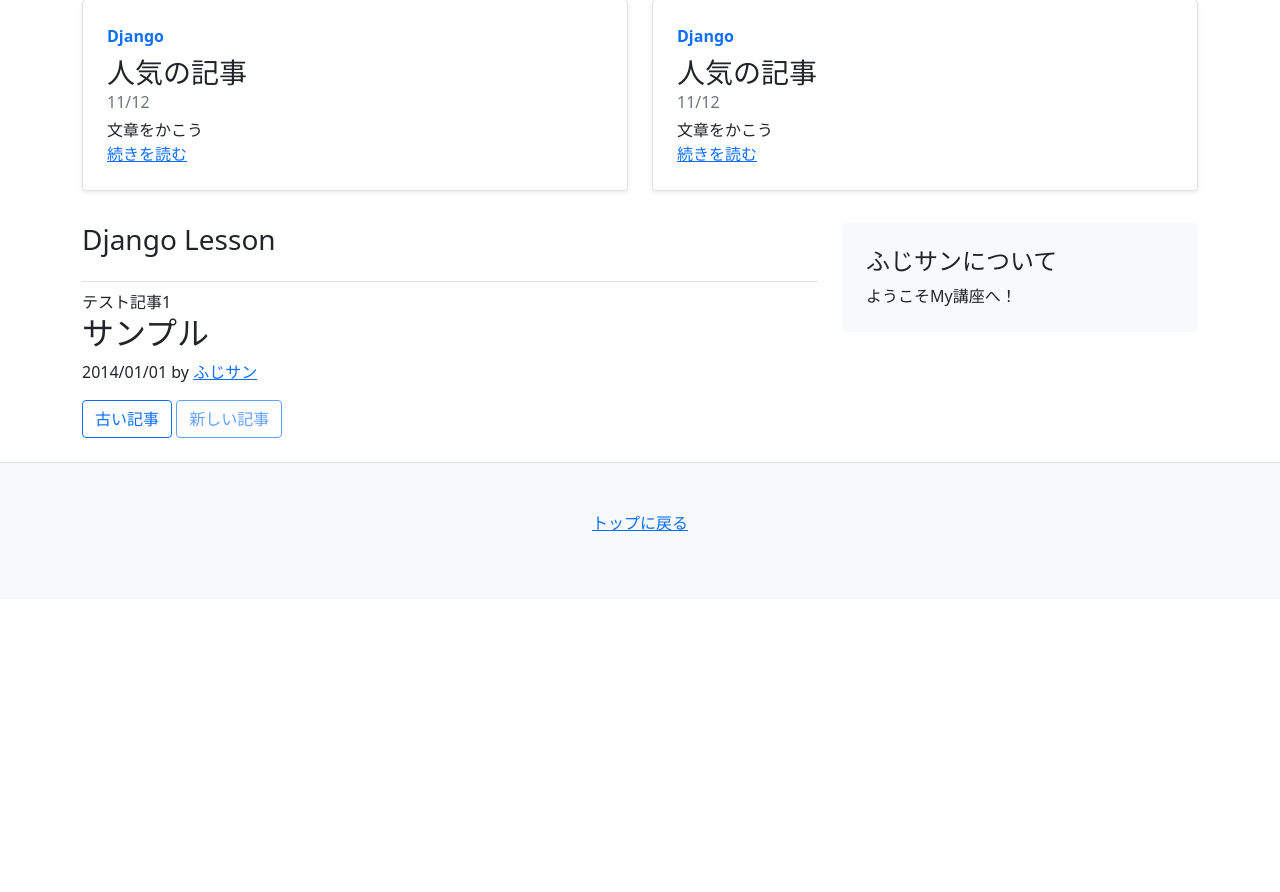
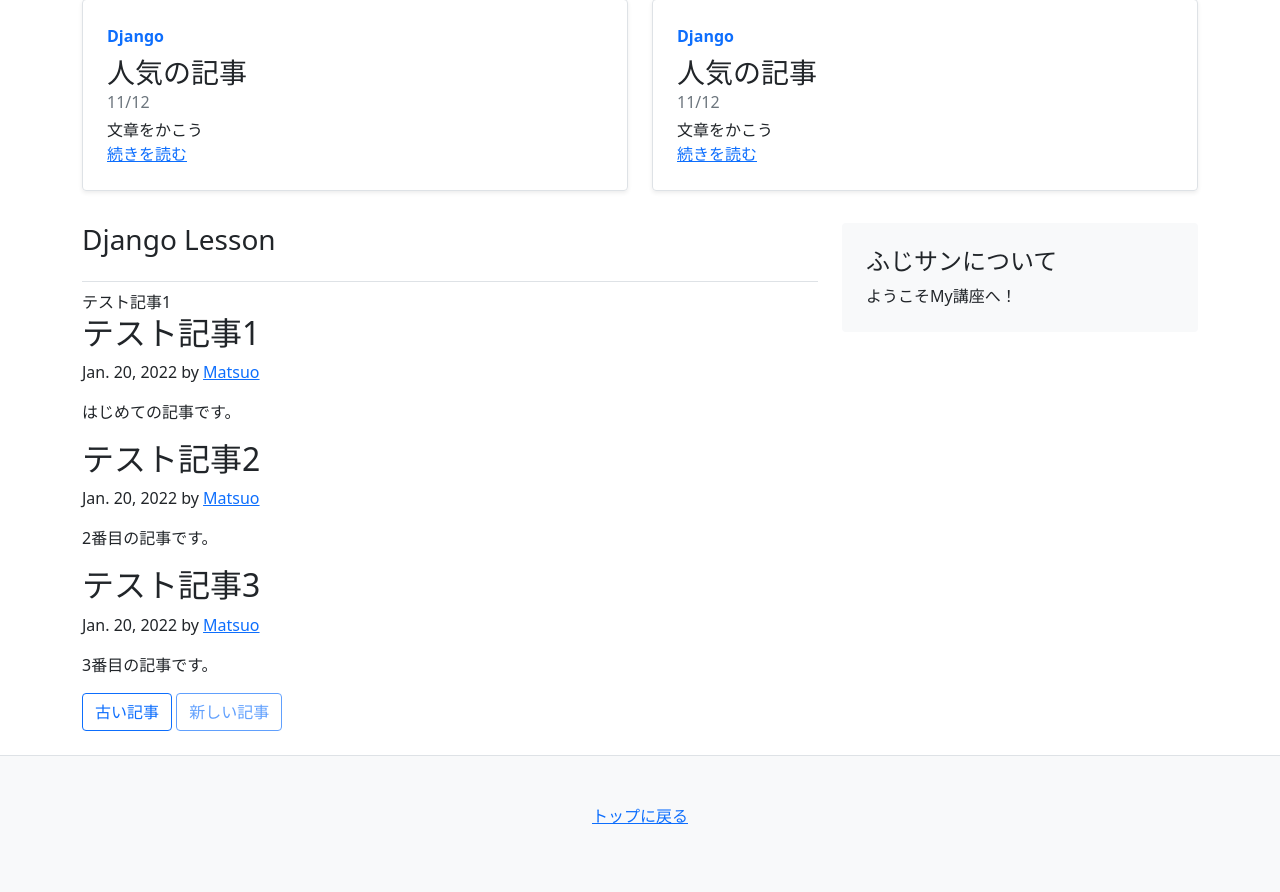
Before and after one commit to matsuo0/BlogSystem_Django, a Django app: page / in a window 1280 px wide. Shown: the part 443-1335 px from the top of the page. Before the commit the page ends 974 px from the top, so only its background shows below. Run offline with Django 3.2, Linux system fonts and the light colour scheme; data comes from the database, SQL or seed files in the repository; both versions use the stored data as it was after the commit.

Commit message:
記事の表示2 forタグ

```diff
--- a/templates/mysite/index.html
+++ b/templates/mysite/index.html
@@ -55,12 +55,16 @@
                 Django Lesson
             </h3>
             {{ articles.0.title }}
+            {% for obj in articles %}
             <div class="blog-post">
-                <h2 class="blog-post-title">サンプル</h2>
-                <p class="blog-post-meta">2014/01/01 by
-                    <a href="#">ふじサン</a>
+                <h2 class="blog-post-title">{{ obj.title }}</h2>
+                <p class="blog-post-meta">{{ obj.created_at }} by
+                    <a href="#">{{ obj.author }}</a>
+                <p> {{ obj.text }}</p>
                 </p>
             </div>
+            {% endfor %}
+
             <nav class="blog-pagination">
                 <a class="btn btn-outline-primary" href="#">古い記事</a>
                 <a class="btn btn-outline-primary disabled" href="#">新しい記事</a>
```
Also changed, not shown: db.sqlite3.
